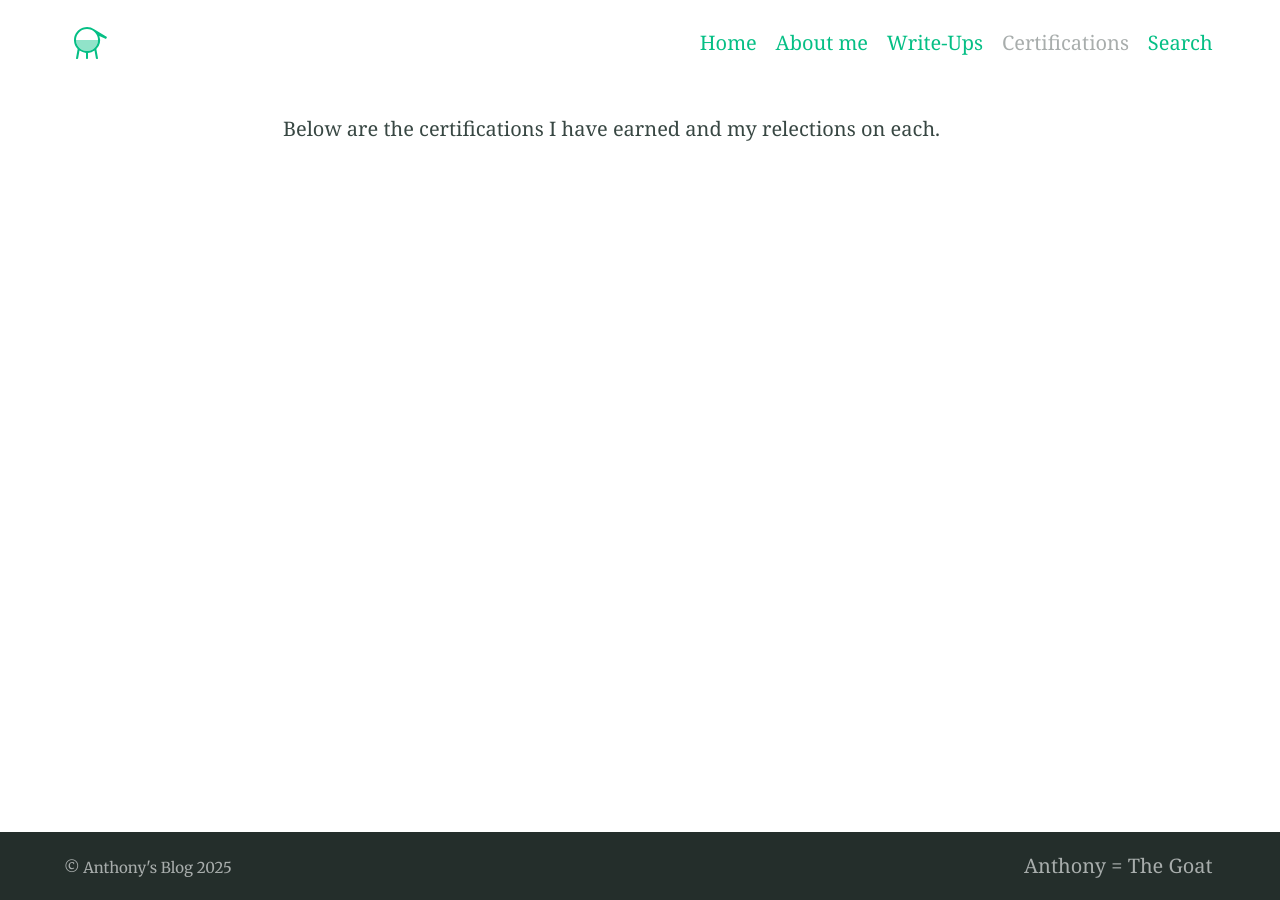
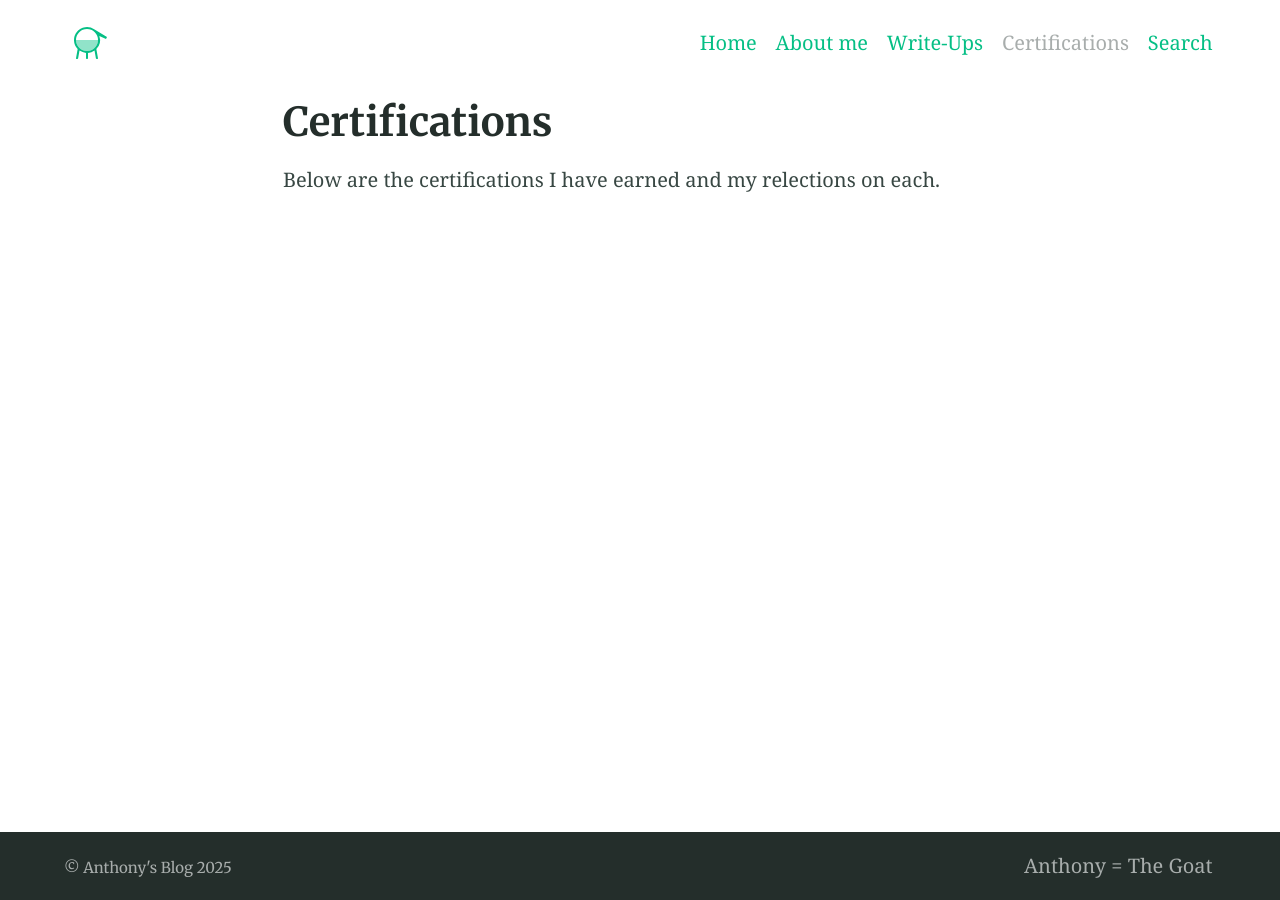
Before and after one commit to 4nthvny/4nthvny.github.io, a Jekyll site: the page built from certifications.md, in a window 1280 px wide. Built offline with Jekyll 4.4.1, drawn with Linux system fonts in a browser that asks for light colours.

Commit message:
Update certifications.md

```diff
--- a/certifications.md
+++ b/certifications.md
@@ -1,5 +1,5 @@
 ---
-Title: Certifications
+title: Certifications
 layout: page
 ---
 Below are the certifications I have earned and my relections on each.
```
